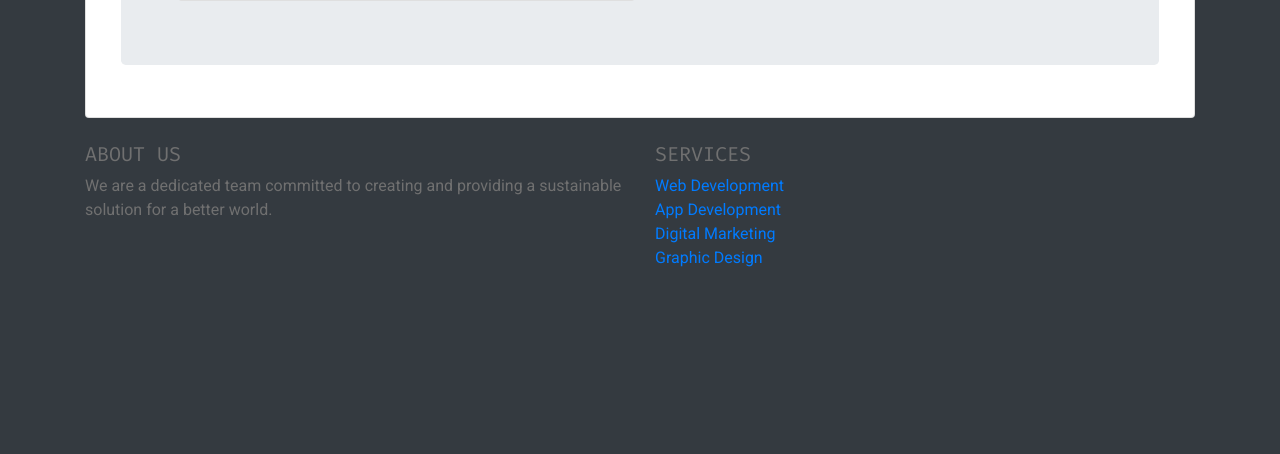
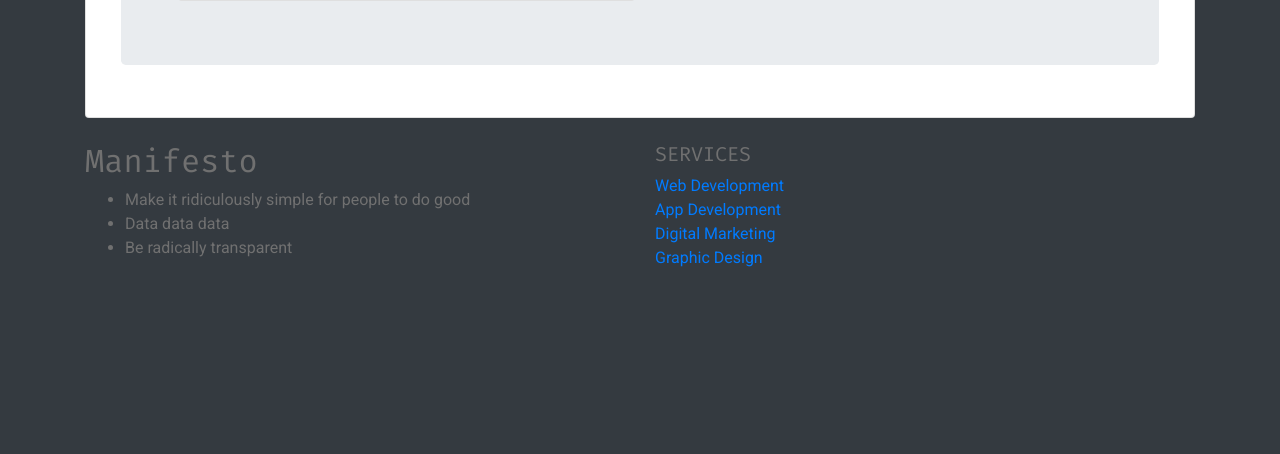
Before and after one commit to JamesABaker/tribute, a Django app: page / in a window 1280 px wide. Shown: the part 1434-1888 px from the top of the page. Run offline with Django 5.2, Linux system fonts and the light colour scheme; some libraries are stand-ins or nearby versions.

Commit message:
Manifesto moved

```diff
--- a/tribute/templates/base.html
+++ b/tribute/templates/base.html
@@ -51,9 +51,13 @@
             <div class="container text-center text-md-left">
                 <div class="row">
                     <div class="col-md-6 mt-md-0 mt-3">
-                        <h5 class="text-uppercase">About Us</h5>
-                        <p>We are a dedicated team committed to creating and providing a sustainable solution for a
-                            better world.</p>
+                        <h2>Manifesto</h2>
+
+                        <ul>
+                          <li>Make it ridiculously simple for people to do good</li>
+                          <li>Data data data</li>
+                          <li>Be radically transparent</li>
+                        </ul>
                     </div>
                     <hr class="clearfix w-100 d-md-none pb-3">
 
```
Also changed, not shown: README.md.
